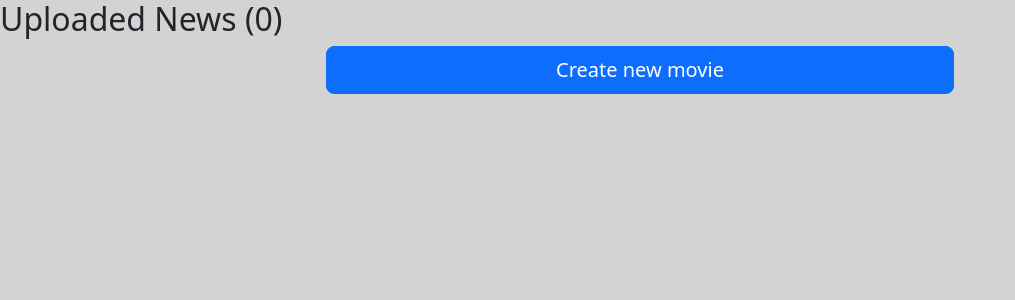
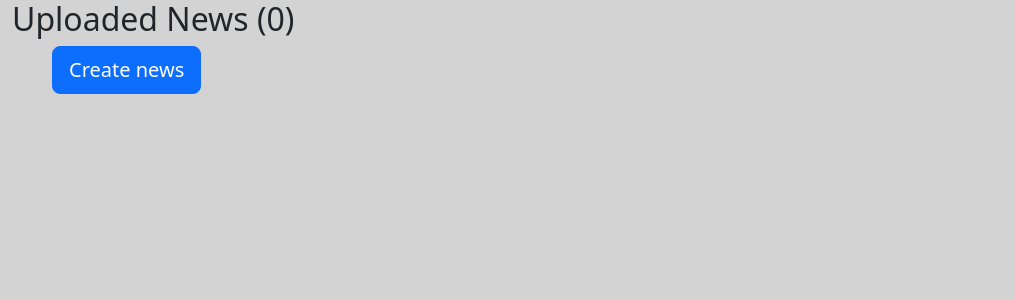
Before and after one commit to alovega/news-parser, a Symfony app: template templates/news/news.html.twig in a window 1280 px wide. Shown: the top 300 px of the page, without its empty margins (0-1015 px from the left). Run offline with Twig, Linux system fonts and the light colour scheme; the template is opened without the code that fills it, so the values that code supplies are empty; style sheets or scripts are compiled from the project's sources; some libraries are stand-ins or nearby versions.

Commit message:
add crud endpoints

```diff
--- a/templates/base.html.twig
+++ b/templates/base.html.twig
@@ -14,6 +14,8 @@
         {% endblock %}
     </head>
     <body>
-        {% block body %}{% endblock %}
+        <div class="container-fluid">
+            {% block body %}{% endblock %}
+        </div>
     </body>
 </html>
--- a/templates/news/create.html.twig
+++ b/templates/news/create.html.twig
@@ -10,5 +10,5 @@
                 <br>
                 <button type="submit" class="btn btn-primary btn-lg">Save</button>
             {{form_end(form)}}
-        </div≥
+        </div>
     {% endblock %}
--- a/templates/news/edit.html.twig
+++ b/templates/news/edit.html.twig
@@ -9,11 +9,12 @@
     {{ form_start(form) }}
 
         {{ form_widget(form) }}
-
+        <br>
+        <br>
         <button
             type="submit"
             class="btn btn-primary">
-            Submit Post
+            update
         </button>
 
     {{ form_end(form) }}
--- a/templates/news/news.html.twig
+++ b/templates/news/news.html.twig
@@ -1,15 +1,15 @@
 {% extends "./base.html.twig" %}
 
 {% block body %}
-<div class="row justify-content-evenly">
-    <h2> Uploaded News ({{ news|length }})</h2>
-    <div class="d-grid gap-2 col-6 mx-auto">
-        <a href="/news/create" class="btn btn-primary btn-lg">Create new movie</a>
+<h2> Uploaded News ({{ news|length }})</h2>
+<div class="row justify-content-start">
+    <div class="col-md-auto" style="margin-left: 2.5em; margin-bottom: 0.5em;">
+        <a href="/news/create" class="btn btn-primary btn-lg">Create news</a>
     </div>
 </div>
- <div class="row justify-content-evenly">
+<div class="row justify-content-evenly">
     {% for content in news %}
-            <div class="col-md-auto">
+            <div class="col-md-auto" style="margin-bottom: 0.5em;">
 
                 <div class="card" style="width:25rem;">
                     <img
@@ -26,9 +26,9 @@
                         </p>
                         {# {% if app.user  == app.user.id %} #}
                             <a
-                                href="/news/edit/{{ content.id }}"
+                                href="/news/show/{{ content.id }}"
                                 class="btn btn-primary">
-                                Edit News
+                                Read More ..
                             </a>
 
                             <a
```
Also changed, not shown: src/Controller/NewsController.php (+36 -5 lines), templates/news/show.html.twig (+6 -1 lines).
